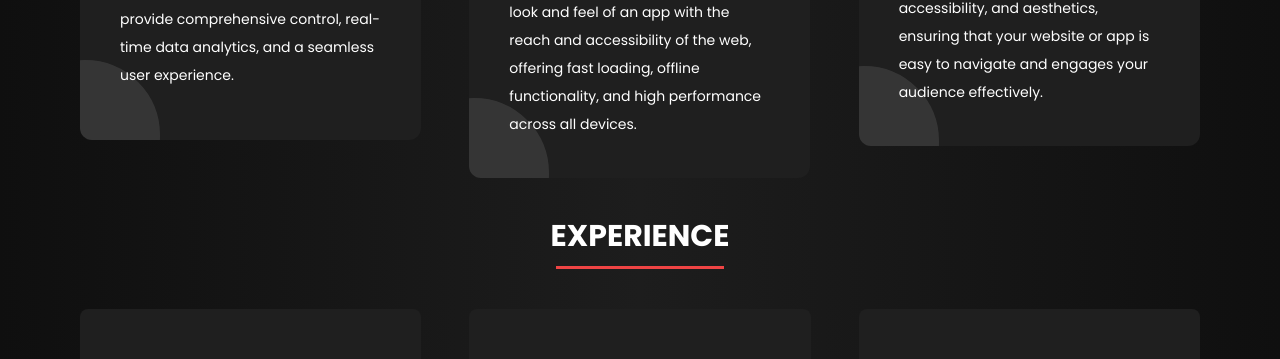
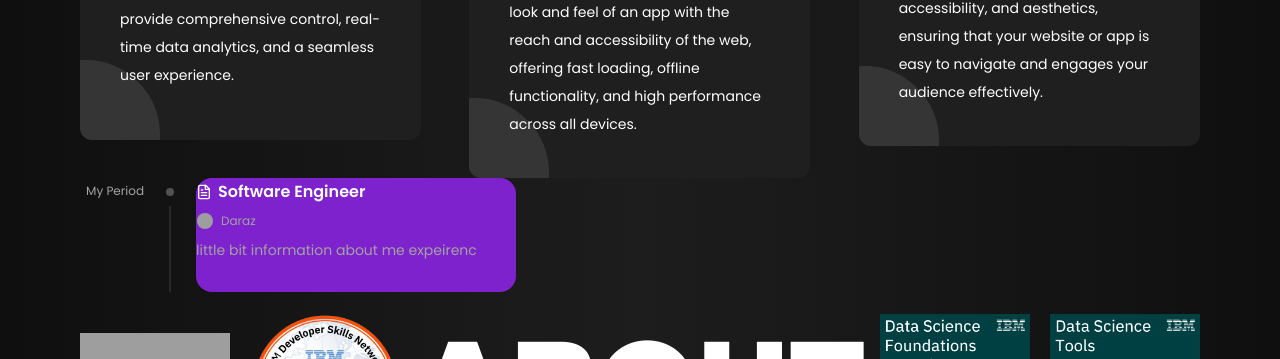
Before and after one commit to shoaibmarif/portfolio, a React (Vite) app: page / in a window 1280 px wide. Shown: the part 1577-1936 px from the top of the page. Built offline with nearby package versions, Linux system fonts and the light colour scheme; grey boxes are pictures that could not be loaded.

Commit message:
footer commit

```diff
--- a/src/App.tsx
+++ b/src/App.tsx
@@ -24,7 +24,7 @@ const App = () => {
         <Pricing />
         <Testimonials />
         <ContactUs/>
-        {/* <Footer/> */}
+        <Footer/>
         </div>
           <div className="fixed__button__wrapper fixed bottom-10 right-10  bg-gradient-to-r from-[#a56ab6] via-[#b23fd1d2] to-[#a56ab6]  rounded-full cursor-pointer z-[999] ">
             <FaWhatsapp color="white" />
--- a/src/sections/About/About.jsx
+++ b/src/sections/About/About.jsx
@@ -325,8 +325,8 @@ export const About = () => {
   return (
     <ContentWrapper>
       <Wrapper>
-        <TopHeading title="Experience" />
-        <div className=" grid grid-cols-1 sm:grid-cols-2 md:grid-cols-3 lg:grid-cols-3 gap-12 ">
+        {/* <TopHeading title="Experience" /> */}
+        {/* <div className=" grid grid-cols-1 sm:grid-cols-2 md:grid-cols-3 lg:grid-cols-3 gap-12 ">
           {experience.map((exp) => (
             <div key={exp.id} className="group z-10">
               <div className="dark:bg-[#1f1f1f] rounded-lg text-start min-h-[300px] p-10  flex items-start justify-center flex-col relative cursor-pointer overflow-hidden">
@@ -339,11 +339,6 @@ export const About = () => {
                   alt={exp.name}
                   className="mx-auto mb-4 size-[100px] object-contain absolute rounded-full left-[50%] top-[50%] translate-x-[-50%] translate-y-[-50%]"
                 />
-                {/* <img
-                  src={exp.imgSrc}
-                  className="size-[100px] mx-auto rounded-full"
-                  alt=""
-                /> */}
                 <h3 className="font-bold uppercase text-lg  text-[#a37eff] mt-7">
                   {exp.name}
                 </h3>
@@ -359,8 +354,44 @@ export const About = () => {
               </div>
             </div>
           ))}
-        </div>
+        </div> */}
+
+
+<div>
+  <div class="flex gap-x-3">
+    <div class="w-16 text-end">
+      <span class="text-xs text-gray-500 dark:text-neutral-400">My Period</span>
+    </div>
+    <div class="relative last:after:hidden after:absolute after:top-7 after:bottom-0 after:start-3.5 after:w-px after:-translate-x-[0.5px] after:bg-gray-200 dark:after:bg-neutral-700">
+      <div class="relative z-10 size-7 flex justify-center items-center">
+        <div class="size-2 rounded-full bg-gray-400 dark:bg-neutral-600"></div>
+      </div>
+    </div>
+    <div class="grow pt-0.5 pb-8 bg-purple-700 max-w-80 rounded-2xl ">
+      <h3 class="flex gap-x-1.5 font-semibold text-gray-800 dark:text-white">
+        <svg class="shrink-0 size-4 mt-1" xmlns="http://www.w3.org/2000/svg" width="24" height="24" viewBox="0 0 24 24" fill="none" stroke="currentColor" stroke-width="2" stroke-linecap="round" stroke-linejoin="round">
+          <path d="M14.5 2H6a2 2 0 0 0-2 2v16a2 2 0 0 0 2 2h12a2 2 0 0 0 2-2V7.5L14.5 2z"></path>
+          <polyline points="14 2 14 8 20 8"></polyline>
+          <line x1="16" x2="8" y1="13" y2="13"></line>
+          <line x1="16" x2="8" y1="17" y2="17"></line>
+          <line x1="10" x2="8" y1="9" y2="9"></line>
+        </svg>
+        Software Engineer
+      </h3>
+      <button type="button" class="mt-1 -ms-1 p-1 inline-flex items-center gap-x-2 text-xs rounded-lg border border-transparent text-gray-500 hover:bg-gray-100 focus:outline-none focus:bg-gray-100 disabled:opacity-50 disabled:pointer-events-none dark:text-neutral-400 dark:hover:bg-neutral-700 dark:focus:bg-neutral-700">
+        <img class="shrink-0 size-4 rounded-full" src="https://images.unsplash.com/photo-1659482633369-9fe69af50bfb?ixlib=rb-4.0.3&ixid=MnwxMjA3fDB8MHxwaG90by1wYWdlfHx8fGVufDB8fHx8auto=format&fit=facearea&facepad=3&w=320&h=320&q=80" alt="Avatar"/>
+        Daraz
+      </button>
+      <p class="mt-1 text-sm text-gray-600 dark:text-neutral-400">
+        little bit information about me expeirenc
+      </p>
+    </div>
+  </div>
+</div>
       </Wrapper>
+
+
+
 
 
       <Wrapper>
@@ -401,11 +432,8 @@ export const About = () => {
                 <div key={index} className={`relative min-h-[250px] flex flex-col items-start  justify-start  p-5 ${index % 2 === 0 ? "bg-[#1f1f1f]" : "bg-[#1f1f1fa2]"}`}>
                   <img src={certificate.orgImg}
                     className="size-16 rounded-full mb-5"
-                  // style={{ backgroundImage: `url(${certificate.orgImg})`, opacity: 0.20, }}
-                  // className="mx-auto mb-4 size-[60px] object-contain absolute rounded-full left-[50%] top-[50%] translate-x-[-50%] translate-y-[-50%]"
                   />
                   <p className="text-base font-bold text-white mt-3">{certificate.name}</p>
-                  {/* <p className="font-semibold text-xs text-gray-300">{certificate.organization}</p> */}
                   <p className="text-sm text-gray-300 mt-2">{certificate.issueDate}</p>
                 </div>
               </div>
--- a/src/sections/Footer/Footer.jsx
+++ b/src/sections/Footer/Footer.jsx
@@ -2,10 +2,12 @@ import React from "react";
 import { Wrapper } from "../../shared/Wrapper";
 import { ContentWrapper } from "../../shared/ContentWrapper";
 export const Footer = () =>{
+    const year = new Date().getFullYear();
     return(
         <ContentWrapper>
-        <Wrapper classes="text-center text-white py-2 px-2">
-                <footer>Copyright By Shoaib @2022</footer>
+        <div className="w-full h-[1px] bg-gray-500"></div>
+        <Wrapper classes="text-center text-white py-4 px-3">
+                <footer>@ShoaibArif {year}, All right reserved.</footer>
         </Wrapper>
         </ContentWrapper>
     )
```
